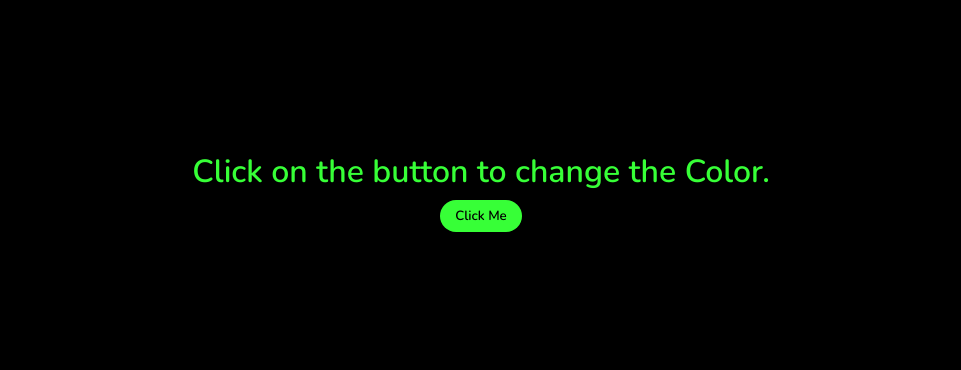
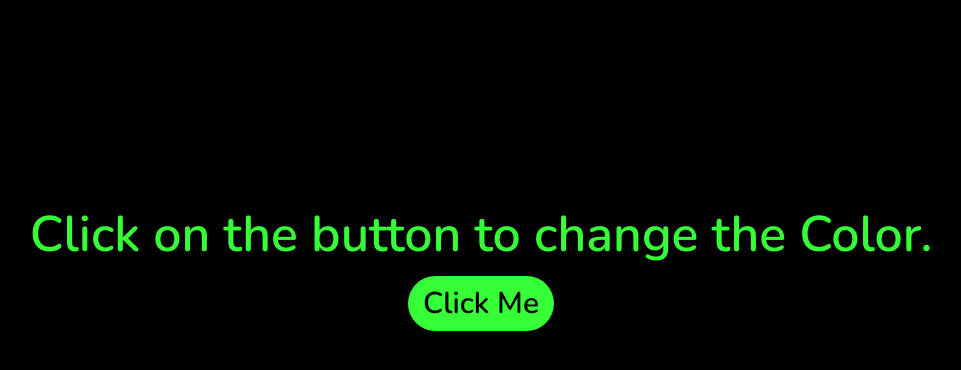
Before and after one commit to Abrar-yeasi/On-Click-Color-Changer, a plain HTML site: page index.html in a window 1280 px wide. Shown: the whole page, without its empty margins (159-1120 px from the left). Drawn offline with nearby package versions, Linux system fonts and the light colour scheme.

Commit message:
2nd  commit

```diff
--- a/style.css
+++ b/style.css
@@ -7,16 +7,18 @@ body{
     background-color: #000;
 }
 .text{
+    font-size: 50px;
     text-align: center;
-    margin-top: 150px;
+    margin-top: 200px;
     color: rgb(55, 255, 55);
 }
 .btn {
+    font-size: 30px;
     display: block;
     margin: 0 auto;
     margin-top: 7px;
     padding: 7px 15px;
-    border-radius: 20px;
+    border-radius: 40px;
     border: none;
     background-color: rgb(55, 255, 55);
     color: #000;
```
